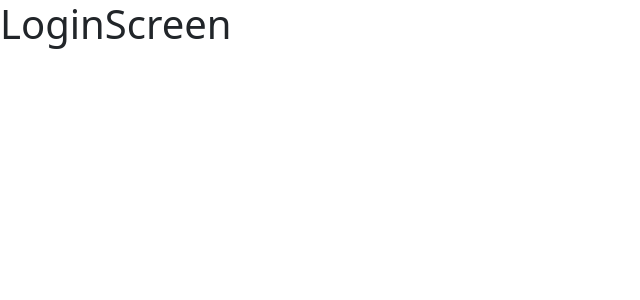
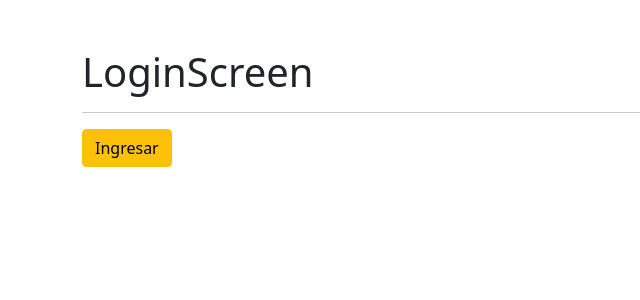
Before and after one commit to Fernando-ui/Rutas-React-V5, a React (Vite) app: page /login in a window 1280 px wide. Shown: the top 300 px of the page, without its empty margins (0-640 px from the left). Built offline with nearby package versions, Linux system fonts and the light colour scheme.

Commit message:
Anadiendo la prop history

```diff
--- a/src/components/login/LoginScreen.jsx
+++ b/src/components/login/LoginScreen.jsx
@@ -1,7 +1,17 @@
-import React from 'react'
+import React from "react";
 
-export const LoginScreen = () => {
+export const LoginScreen = ({ history}) => {
+  const handleLogin = () => {
+  history.replace('/');
+  };
+
   return (
-    <h1>LoginScreen</h1>
-  )
-}
+    <div className="container mt-5">
+      <h1>LoginScreen</h1>
+      <hr />
+      <button className="btn btn-warning" onClick={() => handleLogin()}>
+        Ingresar
+      </button>
+    </div>
+  );
+};
```
